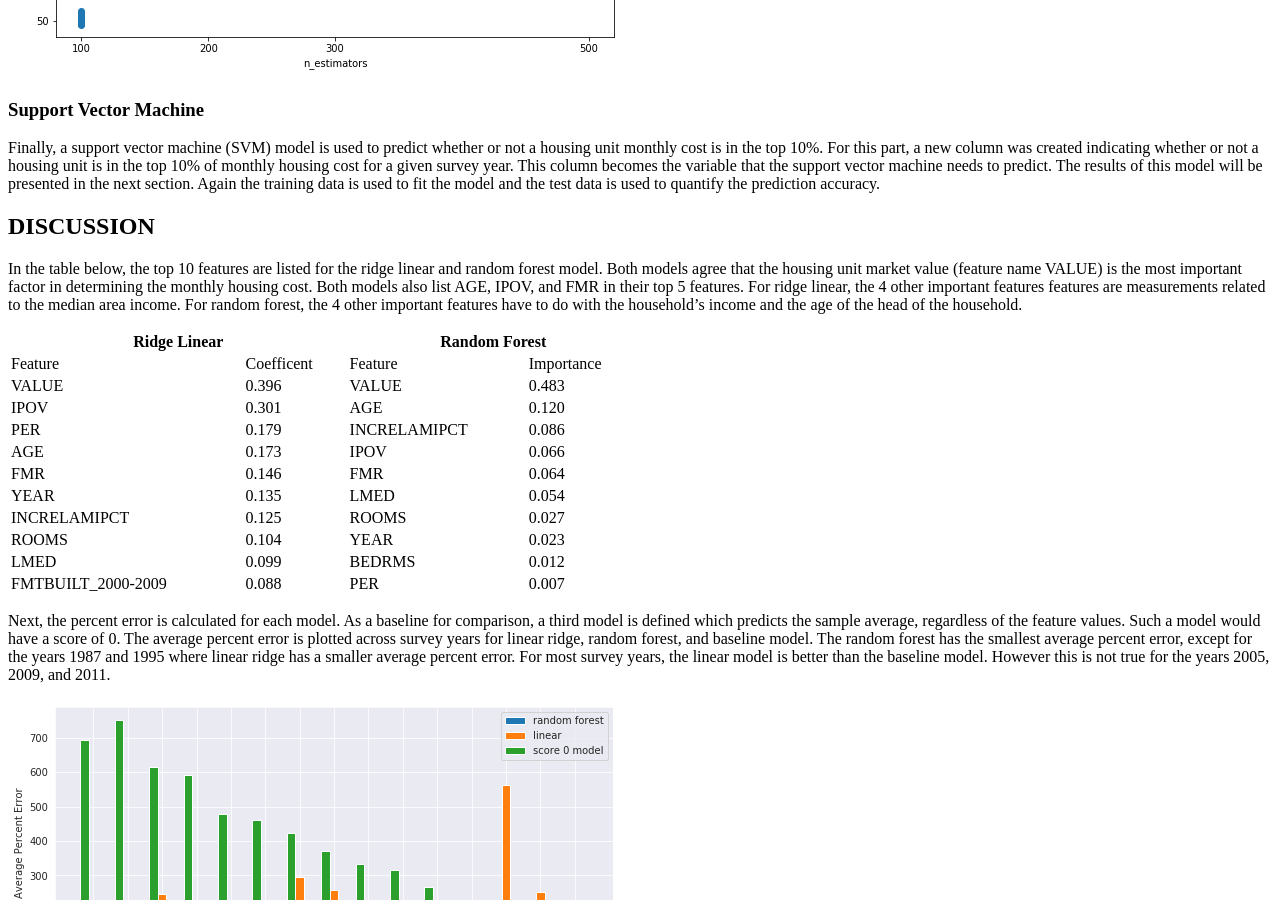
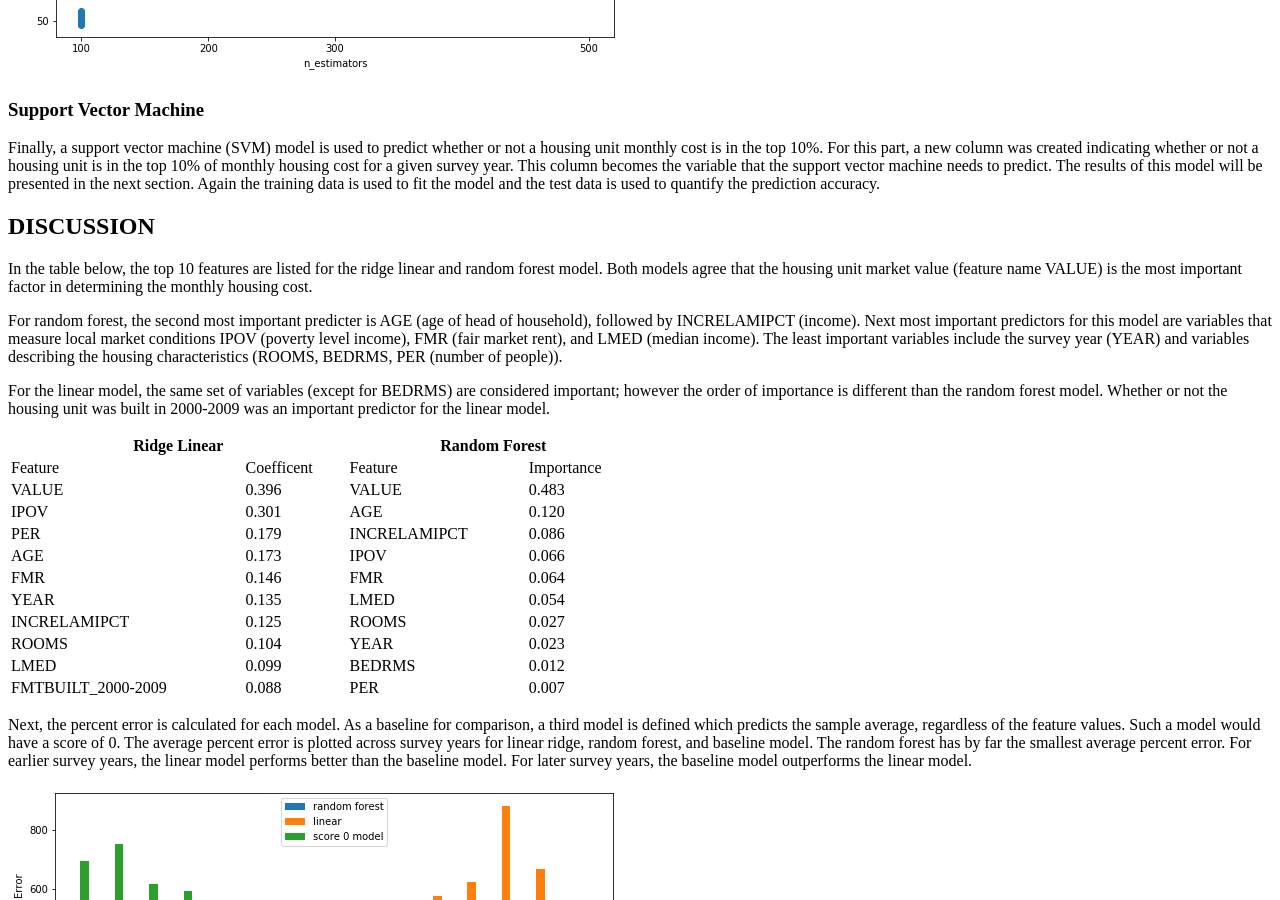
Before and after one commit to lambertgarrido/spb-cap, a Jekyll site: the page built from docs/_posts/2020-01-12-housingcosts.md, in a window 1280 px wide and 900 px high, scrolled down 3806 px. Built offline with Jekyll 4.4.1, drawn with Linux system fonts in a browser that asks for light colours; some of the changed text lies outside the part shown.

Commit message:
blog updates

```diff
--- a/docs/_posts/2020-01-12-housingcosts.md
+++ b/docs/_posts/2020-01-12-housingcosts.md
@@ -284,7 +284,11 @@ Finally, a support vector machine (SVM) model is used to predict whether or not
 
 ## DISCUSSION
 
-In the table below, the top 10 features are listed for the ridge linear and random forest model. Both models agree that the housing unit market value (feature name VALUE) is the most important factor in determining the monthly housing cost. Both models also list AGE, IPOV, and FMR in their top 5 features. For ridge linear, the 4 other important features features are measurements related to the median area income. For random forest, the 4 other important features have to do with the household’s income and the age of the head of the household.
+In the table below, the top 10 features are listed for the ridge linear and random forest model. Both models agree that the housing unit market value (feature name VALUE) is the most important factor in determining the monthly housing cost.
+
+For random forest, the second most important predicter is AGE (age of head of household), followed by INCRELAMIPCT (income). Next most important predictors for this model are variables that measure local market conditions IPOV (poverty level income), FMR (fair market rent), and LMED (median income). The least important variables include the survey year (YEAR) and variables describing the housing characteristics (ROOMS, BEDRMS, PER (number of people)).
+
+For the linear model, the same set of variables (except for BEDRMS) are considered important; however the order of importance is different than the random forest model. Whether or not the housing unit was built in 2000-2009 was an important predictor for the linear model.
 
 <table style="width:50%">
   <tr>
@@ -359,7 +363,7 @@ In the table below, the top 10 features are listed for the ridge linear and rand
   </tr>
 </table>
 
-Next, the percent error is calculated for each model. As a baseline for comparison, a third model is defined which predicts the sample average, regardless of the feature values. Such a model would have a score of 0. The average percent error is plotted across survey years for linear ridge, random forest, and baseline model. The random forest has the smallest average percent error, except for the years 1987 and 1995 where linear ridge has a smaller average percent error. For most survey years, the linear model is better than the baseline model. However this is not true for the years 2005, 2009, and 2011.
+Next, the percent error is calculated for each model. As a baseline for comparison, a third model is defined which predicts the sample average, regardless of the feature values. Such a model would have a score of 0. The average percent error is plotted across survey years for linear ridge, random forest, and baseline model. The random forest has by far the smallest average percent error. For earlier survey years, the linear model performs better than the baseline model. For later survey years, the baseline model outperforms the linear model.
 
 ![average percent error]({{ site.baseurl }}/assets/images/avg_percent_error_all.png "average percent error")
 
@@ -373,7 +377,7 @@ Below are boxplots of the percent error for random forest model (full plot and z
 
 ![box plot rf zoomed]({{ site.baseurl }}/assets/images/percent_error_boxplot_rf_zoomedin.png "box plot rf zoomed")
 
-For the support vector machine, the accuracy, precision, and recall are calculated.<sup><a href="#fn3" id="ref3">3</a></sup> These values are listed below.
+For the support vector machine, a binary variable is defined if the housing unit is above the 90th percentile for the monthly housing cost. The accuracy, precision, and recall are calculated for this variable.<sup><a href="#fn3" id="ref3">3</a></sup> These values are listed below.
 
 
 <table style="width:20%">
@@ -405,7 +409,7 @@ To improve the predictive power of these machine learning models, the following
 * Try hyperparameter tuning/cross validation for support vector machine model.
 
 ## CONCLUSION
-In conclusion, a linear ridge model and random forest model were used to predict the monthly housing cost. Both models determined that the housing unit market value is an important indicator of the monthly housing cost. However both models disagree in what other parameters are important predictor variables. The random forest model on average has a smaller percent error than the linear ridge model. A support vector machine is used to predict whether or not a housing unit is in the top 10% of monthly housing cost. The accuracy, precision, and recall are calculated for this model. Finally, ideas on improving the predictive power of these models is discussed.
+In conclusion, a linear ridge model and random forest model were used to predict the monthly housing cost. Both models determined that the housing unit market value is an important indicator of the monthly housing cost. Both models almost had the same set of important predictor variables. However, the order of importance differed. The random forest model has on average a smaller percent error than the linear ridge model. A support vector machine is used to predict whether or not a housing unit is in the top 10% of monthly housing cost. The accuracy, precision, and recall are calculated for this model. Finally, ideas on improving the predictive power of these models are discussed.
 
 
 
```
Also changed, not shown: docs/assets/images/avg_percent_error_all.png, docs/assets/images/avg_percent_error_linear_rf.png, 3 other files.
